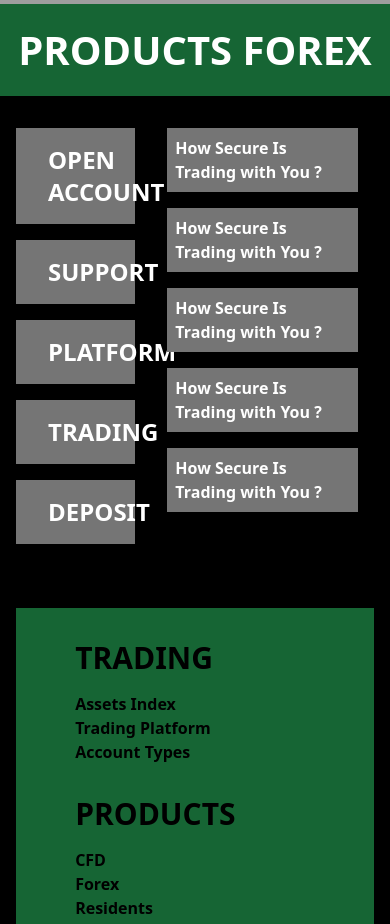
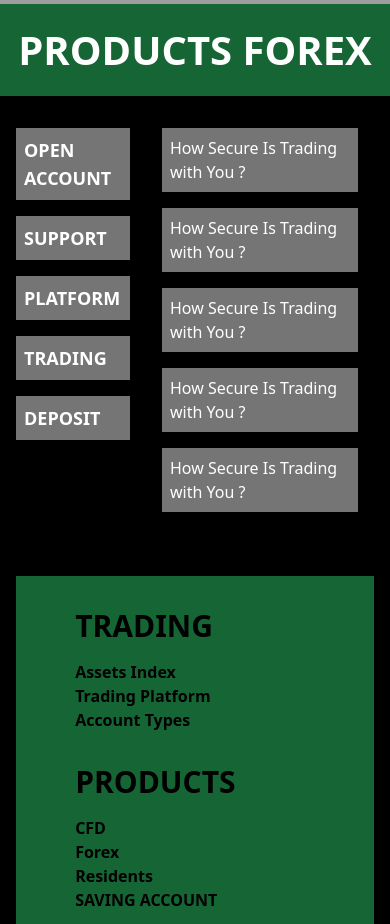
Before and after one commit to UzairMalik17/Assetxpro, a React (Vite) app: page /faq in a window 390 px wide. Shown: the part 840-1764 px from the top of the page. Built offline with nearby package versions, Linux system fonts and the light colour scheme; grey boxes are pictures that could not be loaded.

Commit message:
Faqs Fixed

```diff
--- a/src/App.jsx
+++ b/src/App.jsx
@@ -13,6 +13,7 @@ import Trading from "./componenets/Pages/Trading";
 import Products from "./componenets/Pages/Products";
 import AboutUs from "./componenets/Pages/AboutUs";
 import FAQ from "./componenets/Pages/FAQ";
+import Compliance from "./componenets/Pages/Compliance";
 
 function App() {
   const router = createBrowserRouter(
@@ -24,6 +25,7 @@ function App() {
         <Route path="/products" element={<Products />}></Route>
         <Route path="/aboutus" element={<AboutUs />}></Route>
         <Route path="/faq" element={<FAQ />}></Route>
+        <Route path="/compliance" element={<Compliance />}></Route>
       </Route>
     )
   );
--- a/src/componenets/Home/FaqBody.jsx
+++ b/src/componenets/Home/FaqBody.jsx
@@ -95,6 +95,66 @@ function FaqBody() {
       answer:
         "We take all possible measures to ensure your utmost security. We use the internationally accepted security system SSL (Secure Sockets Layer) that encrypts all credit card payments over the web. This system is automatic, and you will receive instant notification if your browser does not support it.",
     },
+    {
+      category: "PLATFORM",
+      question: "PLATFORM How Secure Is Trading with You ?",
+      answer:
+        "We take all possible measures to ensure your utmost security. We use the internationally accepted security system SSL (Secure Sockets Layer) that encrypts all credit card payments over the web. This system is automatic, and you will receive instant notification if your browser does not support it.",
+    },
+    {
+      category: "PLATFORM",
+      question: "PLATFORM How Secure Is Trading with You ?",
+      answer:
+        "We take all possible measures to ensure your utmost security. We use the internationally accepted security system SSL (Secure Sockets Layer) that encrypts all credit card payments over the web. This system is automatic, and you will receive instant notification if your browser does not support it.",
+    },
+    {
+      category: "PLATFORM",
+      question: "PLATFORM How Secure Is Trading with You ?",
+      answer:
+        "We take all possible measures to ensure your utmost security. We use the internationally accepted security system SSL (Secure Sockets Layer) that encrypts all credit card payments over the web. This system is automatic, and you will receive instant notification if your browser does not support it.",
+    },
+    {
+      category: "PLATFORM",
+      question: "PLATFORM How Secure Is Trading with You ?",
+      answer:
+        "We take all possible measures to ensure your utmost security. We use the internationally accepted security system SSL (Secure Sockets Layer) that encrypts all credit card payments over the web. This system is automatic, and you will receive instant notification if your browser does not support it.",
+    },
+    {
+      category: "PLATFORM",
+      question: "PLATFORM How Secure Is Trading with You ?",
+      answer:
+        "We take all possible measures to ensure your utmost security. We use the internationally accepted security system SSL (Secure Sockets Layer) that encrypts all credit card payments over the web. This system is automatic, and you will receive instant notification if your browser does not support it.",
+    },
+    {
+      category: "DEPOSIT",
+      question: "DEPOSIT How Secure Is Trading with You ?",
+      answer:
+        "We take all possible measures to ensure your utmost security. We use the internationally accepted security system SSL (Secure Sockets Layer) that encrypts all credit card payments over the web. This system is automatic, and you will receive instant notification if your browser does not support it.",
+    },
+    {
+      category: "DEPOSIT",
+      question: "DEPOSIT How Secure Is Trading with You ?",
+      answer:
+        "We take all possible measures to ensure your utmost security. We use the internationally accepted security system SSL (Secure Sockets Layer) that encrypts all credit card payments over the web. This system is automatic, and you will receive instant notification if your browser does not support it.",
+    },
+    {
+      category: "DEPOSIT",
+      question: "DEPOSIT How Secure Is Trading with You ?",
+      answer:
+        "We take all possible measures to ensure your utmost security. We use the internationally accepted security system SSL (Secure Sockets Layer) that encrypts all credit card payments over the web. This system is automatic, and you will receive instant notification if your browser does not support it.",
+    },
+    {
+      category: "DEPOSIT",
+      question: "DEPOSIT How Secure Is Trading with You ?",
+      answer:
+        "We take all possible measures to ensure your utmost security. We use the internationally accepted security system SSL (Secure Sockets Layer) that encrypts all credit card payments over the web. This system is automatic, and you will receive instant notification if your browser does not support it.",
+    },
+    {
+      category: "DEPOSIT",
+      question: "DEPOSIT How Secure Is Trading with You ?",
+      answer:
+        "We take all possible measures to ensure your utmost security. We use the internationally accepted security system SSL (Secure Sockets Layer) that encrypts all credit card payments over the web. This system is automatic, and you will receive instant notification if your browser does not support it.",
+    },
   ];
   const faqCategory = [
     "OPEN ACCOUNT",
@@ -104,9 +164,8 @@ function FaqBody() {
     "DEPOSIT",
   ];
   const [selectedCategory, setCategory] = useState(faqCategory[0]);
-  function categorySelector(index) {
-    setCategory(faqCategory[index]);
-    console.log(faqCategory[index]);
+  function categorySelector(item) {
+    setCategory(item);
   }
 
   return (
@@ -122,7 +181,7 @@ function FaqBody() {
                 <FaqCategory
                   key={index}
                   categoryName={item}
-                  categorySelector={() => categorySelector(index)}
+                  categorySelector={() => categorySelector(item)}
                 />
               );
             })}
--- a/src/componenets/Home/FaqCategory.jsx
+++ b/src/componenets/Home/FaqCategory.jsx
@@ -3,13 +3,13 @@ import ComponentWrapper from "../Shared/ComponentWrapper";
 
 function FaqCategory({ categoryName, categorySelector }) {
   return (
-    <ComponentWrapper style={`bg-[#AAAAAAB0]`}>
-      <div className="w-full" onClick={categorySelector}>
-        <div className="w-9/12 p-4">
-          <p className="text-2xl text-white font-extrabold">{categoryName}</p>
-        </div>
-      </div>
-    </ComponentWrapper>
+    <button
+      className="w-full text-left bg-[#AAAAAAB0]"
+      onClick={categorySelector}>
+      <p className="text-lg md:text-2xl p-2 md:p-4 text-white font-semibold md:font-extrabold">
+        {categoryName}
+      </p>
+    </button>
   );
 }
 
--- a/src/componenets/Home/FaqQuestions.jsx
+++ b/src/componenets/Home/FaqQuestions.jsx
@@ -9,20 +9,22 @@ function FaqQuestions({ question, answer }) {
   };
   return (
     <ComponentWrapper>
-      <div className="w-full">
-        <div className="W-9/12 bg-[#757575] font-bold text-base text-white">
+      <button className="w-full text-left">
+        <div className="W-9/12 bg-[#757575] font-normal md:font-bold text-base text-white">
           <div
-            className={`w-full p-2 ${toggle && "bg-green-800 text-2xl"} `}
+            className={`w-full p-2 ${
+              toggle && "bg-green-800 text:lg md:text-2xl"
+            } `}
             onClick={toggleHandler}>
             {question}
           </div>
           {toggle && (
-            <div className="w-full  p-4" onClick={toggleHandler}>
+            <div className="w-full p-2 md:p-4" onClick={toggleHandler}>
               {answer}
             </div>
           )}
         </div>
-      </div>
+      </button>
     </ComponentWrapper>
   );
 }
--- a/src/componenets/Home/Navbar.jsx
+++ b/src/componenets/Home/Navbar.jsx
@@ -13,7 +13,7 @@ function Navbar() {
     { name: "PRODUCTS", route: "/products" },
     { name: "ABOUT US", route: "/aboutus" },
     { name: "FAQ", route: "/faq" },
-    { name: "COMPLIANCE", route: "/" },
+    { name: "COMPLIANCE", route: "/compliance" },
     { name: "CONTACT US", route: "/" },
   ];
   return (
```
